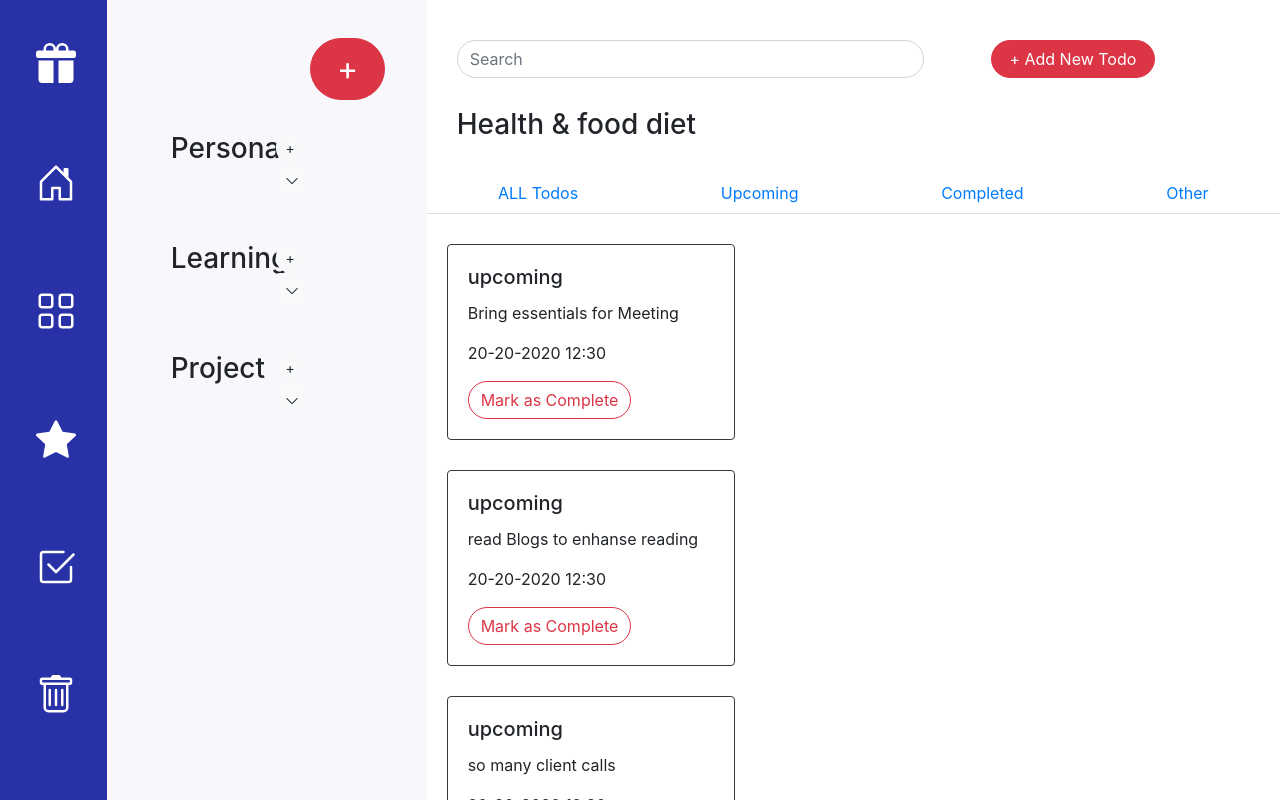
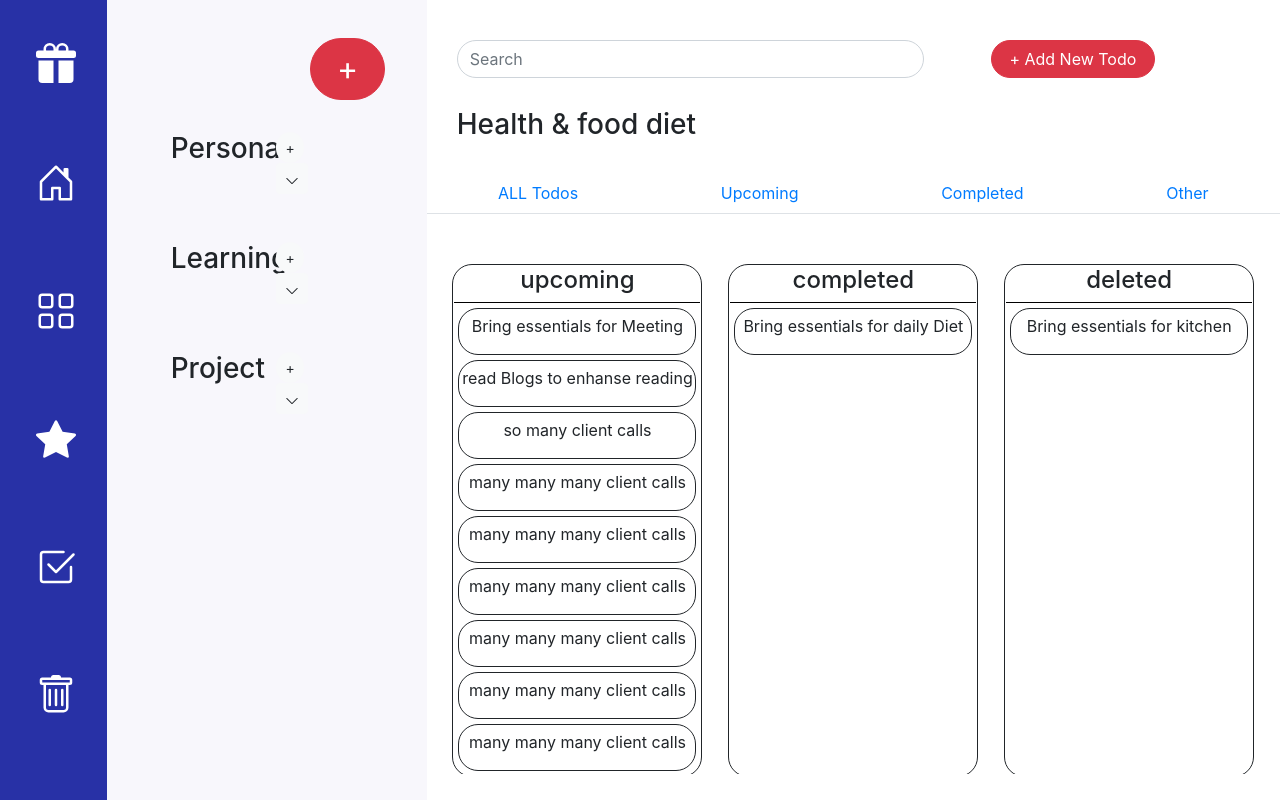
Before and after one commit to RavenderJadon/todoInBootstrap, a React (Create React App) app: page /test in a window 1280 px wide. Built offline with nearby package versions, Linux system fonts and the light colour scheme.

Commit message:
making of drag and drop with filter meathod

```diff
--- a/src/components/test.jsx
+++ b/src/components/test.jsx
@@ -1,96 +1,93 @@
-import { useContext, useState } from "react";
+import { useContext } from "react";
 import { DataContext } from "../context/DataContext";
-import { Card, Button, CardGroup } from "react-bootstrap";
 import { DragDropContext, Droppable, Draggable } from "react-beautiful-dnd";
 
 const Test = () => {
   const [todoStateInUpComing, setTodoStateInUpComing] = useContext(DataContext);
-  console.log("todoStateInUpComing", todoStateInUpComing);
-  const [todoArrState, setTodoArrState] = useState(todoStateInUpComing.task);
+  console.log(todoStateInUpComing);
 
-  const changeWhatsTheStatus = (todoListItemIndex) => {
-    const objComing = todoStateInUpComing.task[todoListItemIndex];
-    objComing.whatsTheStatus = "completed";
-    const taskArr = todoStateInUpComing.task;
-    console.log("taskArr", taskArr);
-    const firstArr = taskArr.slice(0, todoListItemIndex);
-    const indexUpgrade = todoListItemIndex + 1;
-    const secondArr = taskArr.slice(indexUpgrade);
-    const result = [...firstArr, objComing, ...secondArr];
-    setTodoStateInUpComing({
-      ...todoStateInUpComing,
-      task: result,
-    });
-  };
+  let upcoming = todoStateInUpComing.task.filter(
+    (tsk) => tsk.whatsTheStatus === "upcoming"
+  );
+  console.log("upcoming:", upcoming);
+  let completed = todoStateInUpComing.task.filter(
+    (tsk) => tsk.whatsTheStatus === "completed"
+  );
+  console.log("completed:", completed);
+  let deleted = todoStateInUpComing.task.filter(
+    (tsk) => tsk.whatsTheStatus === "deleted"
+  );
+  console.log("deleted:", deleted);
 
-  const handleOnDragEnd = (result) => {
-    console.log("result", result);
-    if (!result.destination) return;
-    const items = Array.from(todoArrState);
-    // const items = [...todoArrState];
-    const [recordedItem] = items.splice(result.source.index, 1);
-    items.splice(result.destination.index, 0, recordedItem);
-    setTodoArrState(items);
+  const dragEnd = (result) => {
+    console.log("result :", result);
+    const { destination, source, draggableId } = result;
+
+    if (!destination) {
+      return;
+    }
+    if (
+      destination.droppableId === source.droppableId &&
+      destination.index === source.index
+    ) {
+      return;
+    }
+
+    const start = source.droppableId;
+    console.log("start:",start)
+    const finish = destination.droppableId;
+    console.log("finish:",finish)
+    if(start===finish){
+      console.log("same")
+
+    }else{
+      console.log("not same")
+    }
   };
 
   return (
-    <div className="itemsInAllTodosComponent">
-      <CardGroup>
-        <DragDropContext onDragEnd={handleOnDragEnd}>
-          <Droppable droppableId="todoITems">
+    <div className="itemsInAllTodosComponentUpComing">
+      <DragDropContext onDragEnd={dragEnd}>
+        <div className="columsDiv">
+          {todoStateInUpComing.typeOfStatus.map((status, index) => {
+            return (
+              <div className="coloumnDiv" key={status}>
+                <div className="coloumnDivHeading">
+                  <h4>{status}</h4>
+                </div>
+                <Droppable droppableId={status}>
                   {(provided) => (
-              <div {...provided.droppableProps} ref={provided.innerRef}>
-                {todoArrState.map((todoListItem, todoListItemIndex) => {
-                  return (
+                    <div ref={provided.innerRef} {...provided.droppableProps}>
+                      {todoStateInUpComing.task
+                        .filter((tsk) => tsk.whatsTheStatus === status)
+                        .map((itms, i) => (
                           <Draggable
-                      key={todoListItem.id}
-                      draggableId={"" + todoListItem.id}
-                      index={todoListItemIndex}
+                            draggableId={itms.id.toString()}
+                            key={itms.id}
+                            index={i}
                           >
                             {(provided) => (
                               <div
+                                key={itms.id}
+                                className="coloumnDivListItms"
                                 {...provided.draggableProps}
                                 {...provided.dragHandleProps}
                                 ref={provided.innerRef}
                               >
-                          {todoListItem.whatsTheStatus === "upcoming" && (
-                            <div>
-                              <div className="taskItemDiv">
-                                <Card border="dark" style={{ width: "18rem" }}>
-                                  <Card.Body>
-                                    <Card.Title>
-                                      {todoListItem.whatsTheStatus}
-                                    </Card.Title>
-                                    <Card.Text>{todoListItem.title}</Card.Text>
-                                    <Card.Text>
-                                      {todoListItem.settingForDate} {}{" "}
-                                      {todoListItem.setting_for_what_time}
-                                    </Card.Text>
-                                    <Button
-                                      variant="outline-danger"
-                                      className="taskBtn"
-                                      onClick={() =>
-                                        changeWhatsTheStatus(todoListItemIndex)
-                                      }
-                                    >
-                                      Mark as Complete
-                                    </Button>
-                                  </Card.Body>
-                                </Card>
-                              </div>
-                            </div>
-                          )}
+                                <p>{itms.title}</p>
                               </div>
                             )}
                           </Draggable>
-                  );
-                })}
+                        ))}
                       {provided.placeholder}
                     </div>
                   )}
                 </Droppable>
+              </div>
+            );
+          })}
+        </div>
       </DragDropContext>
-      </CardGroup>
     </div>
   );
 };
```
Lines whose indentation alone changed are shown as unchanged.
